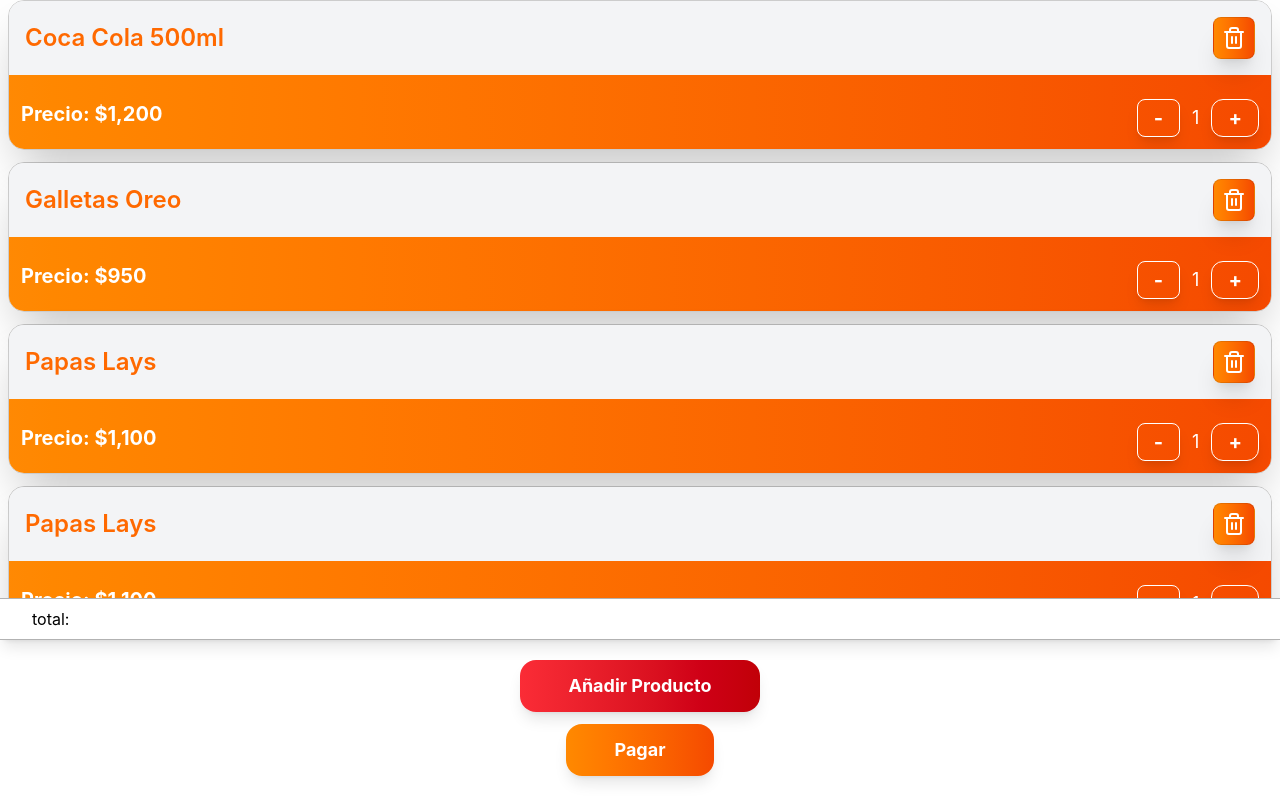
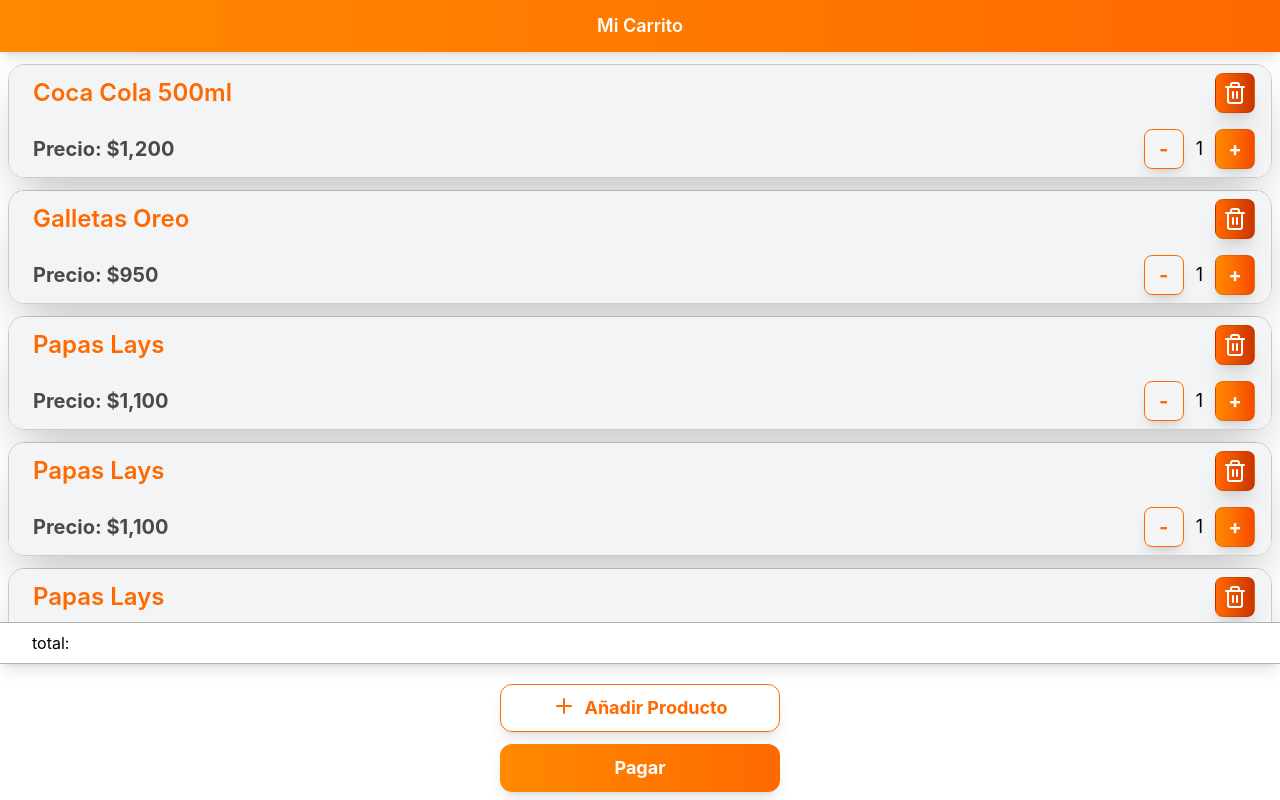
Before and after one commit to palavecino12/Zapi, a React (Vite) app in the folder frontend/: page /cart in a window 1280 px wide. Built offline with nearby package versions, Linux system fonts and the light colour scheme; what @zxing/browser would draw is missing.

Commit message:
actualizacion de los estilos de casi todos los componentes

```diff
--- a/frontend/src/cart/CartItem.tsx
+++ b/frontend/src/cart/CartItem.tsx
@@ -28,40 +28,43 @@
       <div className="rounded-2xl overflow-hidden shadow-2xl border border-black/20 w-full">
 
         {/* Parte superior */}
-        <div className="bg-gray-100 p-4 flex items-center justify-between">
+        <div className="bg-gray-100 p-2 flex items-center justify-between">
 
-          <h2 className="text-orange-500 text-2xl font-semibold">
+          <h2 className="text-orange-500 text-2xl font-semibold ml-4">
             {nombre}
           </h2>
 
           {/* boton para eliminar producto */}
-          <button className="bg-linear-to-r from-orange-400 to-orange-600 p-2 border border-black/10 rounded-lg shadow-xl active:scale-95 active:shadow-none">
+          <button className="h-10 w-10 mr-2 flex items-center justify-center bg-linear-to-r from-orange-500 to-orange-700 border
+                  border-black/10 rounded-lg shadow-xl active:scale-95 active:shadow-none">
             <Trash2 color="white" />
           </button>
 
         </div>
 
         {/* Parte inferior */}
-        <div className="bg-linear-to-r from-orange-400 to-orange-600 p-3 text-white flex items-center justify-between">
+        <div className="bg-gray-100 p-2 flex items-center justify-between">
 
-          <p className="text-xl font-bold mt-1">
+          <p className="text-black/70 text-xl font-bold ml-4">
             Precio: ${precio.toLocaleString()}
           </p>
 
           {/* Controles */}
-          <div className="flex items-center justify-between mt-3">
+          <div className="flex items-center justify-between">
 
-            <div className="flex items-center gap-3">
+            <div className="flex items-center gap-3 mr-2">
               <button
                 onClick={disminuirCant}
-                className="px-4 py-1 text-xl font-bold border border-white rounded-lg  shadow-lg active:scale-95 active:shadow-none">-
+                className="text-orange-500 h-10 w-10 flex items-center justify-center text-xl font-bold border
+                  border-orange-500 rounded-lg  shadow-lg active:scale-95 active:shadow-none">-
               </button>
 
-              <p className="text-lg">{contador}</p>
+              <p className="text-black text-lg">{contador}</p>
 
               <button
                 onClick={aumentarCant}
-                className="px-4 py-1 text-xl font-bold border border-white rounded-xl shadow-lg active:scale-95 active:shadow-none">+
+                className="h-10 w-10 flex items-center justify-center text-xl font-bold bg-linear-to-r from-orange-400 to-orange-600 border
+                  text-white border-black/10 rounded-lg shadow-lg active:scale-95 active:shadow-none">+
               </button>
             </div>
 
--- a/frontend/src/cart/CartList.tsx
+++ b/frontend/src/cart/CartList.tsx
@@ -12,7 +12,7 @@
 
 function CartList({ carrito }: Props) {
   return (
-    <div className="flex flex-col h-[80vh]">
+    <div className="flex flex-col h-[75vh]">
 
       {carrito.length === 0 ? (
         <p>El carrito está vacío</p>
--- a/frontend/src/components/Button.tsx
+++ b/frontend/src/components/Button.tsx
@@ -1,4 +1,5 @@
 import React from 'react';
+
 
 interface ButtonProps {
   variant?: 'primario' | 'secundario';
@@ -10,14 +11,14 @@
 
   const styles = {
     primario:
-      "text-white bg-gradient-to-r from-orange-400 to-orange-600",
+      "text-white bg-gradient-to-r from-orange-400 to-orange-500",
     secundario:
-      "text-white bg-gradient-to-r from-red-500 to-red-700 active:bg-gray-200",
+      "text-orange-500 border border-orange-500",
   };
 
   return (
     <button onClick={onClick}
-      className={`relative max-w-sm mx-auto px-12 py-3 text-lg font-bold rounded-2xl shadow-lg transition-all duration-150
+      className={`h-12 w-70 relative text-lg font-bold rounded-xl shadow-lg transition-all duration-150
         transform active:scale-95 ${styles[variant]}`}>
     {children}
     </button>
--- a/frontend/src/components/Header.tsx
+++ b/frontend/src/components/Header.tsx
@@ -0,0 +1,15 @@
+type Props = {
+    title?: string
+}
+
+function Header({ title = "Mi carrito" }: Props) {
+    return (
+        <div className="w-full bg-linear-to-r from-orange-400 to-orange-500 px-4 py-3 mb-3 shadow-lg">
+            <h2 className="text-white text-lg font-semibold flex center-items justify-center">
+                {title}
+            </h2>
+        </div>
+    )
+}
+
+export default Header
--- a/frontend/src/components/ScanInstruction.tsx
+++ b/frontend/src/components/ScanInstruction.tsx
@@ -6,14 +6,14 @@
 
   return (
     <div onClick={()=>{navigate("/product")}}
-    className="flex flex-col items-center justify-center p-8 bg-gray-50 dark:bg-slate-900 rounded-2xl shadow-lg max-w-sm mx-auto border border-gray-200 dark:border-slate-800">
+    className="flex flex-col items-center justify-center p-8 rounded-2xl shadow-xl max-w-sm mx-auto border border-gray-200 bg-white">
 
       {/* Cuadro del Scanner */}
-      <div className="relative w-56 h-56 bg-white dark:bg-slate-800 rounded-xl flex items-center justify-center overflow-hidden border-2 border-dashed border-gray-300 dark:border-slate-600">
+      <div className="relative w-56 h-56 bg-orange-300 rounded-xl flex items-center justify-center overflow-hidden border-2 border-dashed border-black/20 ">
 
         {/* Simulación codigo de Barrras */}
         <svg
-          className="w-40 h-40 text-gray-800 dark:text-gray-200"
+          className="w-40 h-40 text-orange-500"
           fill="currentColor"
           viewBox="0 0 100 50"
         >
@@ -31,33 +31,20 @@
         </svg>
 
         {/* Laser con animación */}
-        <div
-          className="absolute left-0 w-full h-1.5 bg-red-500 shadow-[0_0_12px_rgba(239,68,68,0.9)]"
-          style={{ animation: 'scan 2.5s ease-in-out infinite' }}
-        ></div>
+        <div className="absolute left-0 w-full h-1.5 bg-red-500 shadow-[0_0_12px_rgba(239,68,68,0.9)]"></div>
 
         {/* Bordes del scanner en cada esquina*/}
-        <div className="absolute top-2 left-2 w-6 h-6 border-t-4 border-l-4 border-gray-400 dark:border-slate-500 rounded-tl-lg"></div>
-        <div className="absolute top-2 right-2 w-6 h-6 border-t-4 border-r-4 border-gray-400 dark:border-slate-500 rounded-tr-lg"></div>
-        <div className="absolute bottom-2 left-2 w-6 h-6 border-b-4 border-l-4 border-gray-400 dark:border-slate-500 rounded-bl-lg"></div>
-        <div className="absolute bottom-2 right-2 w-6 h-6 border-b-4 border-r-4 border-gray-400 dark:border-slate-500 rounded-br-lg"></div>
+        <div className="absolute top-2 left-2 w-6 h-6 border-t-4 border-l-4 border-orange-500 rounded-tl-lg"></div>
+        <div className="absolute top-2 right-2 w-6 h-6 border-t-4 border-r-4 border-orange-500 rounded-tr-lg"></div>
+        <div className="absolute bottom-2 left-2 w-6 h-6 border-b-4 border-l-4 border-orange-500 rounded-bl-lg"></div>
+        <div className="absolute bottom-2 right-2 w-6 h-6 border-b-4 border-r-4 border-orange-500 rounded-br-lg"></div>
       </div>
 
-      {/* Estilos de animación embebidos para no tocar el tailwind.config */}
-      <style>{`
-        @keyframes scan {
-          0%, 100% { top: 10%; opacity: 0; }
-          10%, 90% { opacity: 1; }
-          50% { top: 90%; }
-        }
-      `}</style>
-
-
-      <h3 className="mt-6 text-xl font-bold text-gray-800 dark:text-gray-100">
+      <h3 className="mt-6 text-xl font-bold text-orange-500">
         Escaneá el producto
       </h3>
-      <p className="mt-2 text-sm text-center text-gray-500 dark:text-gray-400">
-        Centrá el código de barras dentro del recuadro para leerlo correctamente.
+      <p className="mt-2 text-sm text-center text-gray-500">
+        Centrá el código de barra con la linea roja.
       </p>
     </div>
   );
--- a/frontend/src/pages/client/ViewCart.tsx
+++ b/frontend/src/pages/client/ViewCart.tsx
@@ -1,12 +1,17 @@
 import { useNavigate } from "react-router-dom";
 import  CartList  from "../../cart/CartList";
 import { Button } from "../../components/Button";
+import { Plus } from 'lucide-react';
+import Header from "../../components/Header";
 
 export const ViewCart = () => {
   const navigate=useNavigate()
 
   return (
     <div className="flex flex-col items-center">
+
+      <Header title="Mi Carrito"/>
+
       <CartList
         carrito={[
           {
@@ -48,7 +53,7 @@
         ]}/>
 
       <div className="flex flex-col gap-3 mt-5">
-        <Button variant="secundario" onClick={()=>{navigate("/scan")}}>Añadir Producto</Button>
+        <Button variant="secundario" onClick={()=>{navigate("/scan")}}><div className="flex justify-center gap-2"><Plus />Añadir Producto</div></Button>
         <Button >Pagar</Button>
       </div>
     </div>
--- a/frontend/src/pages/client/ViewHome.tsx
+++ b/frontend/src/pages/client/ViewHome.tsx
@@ -1,16 +1,20 @@
-import {Button} from "../../components/Button";
+import { Button } from "../../components/Button";
 import { useNavigate } from "react-router-dom";
+import Header from "../../components/Header";
 
 
 
 const ViewHome = () => {
-  const navigate=useNavigate()
+  const navigate = useNavigate()
 
   return (
-    <div className="flex justify-center items-center h-screen">
-      <Button onClick={()=>navigate("/scan")}>
-        Añadir producto
-      </Button>
+    <div className="flex flex-col items-center h-screen">
+      <Header />
+      <div className="m-auto">
+        <Button onClick={() => navigate("/scan")}>
+          Añadir producto
+        </Button>
+      </div>
     </div>
   );
 };
--- a/frontend/src/pages/client/ViewInfo.tsx
+++ b/frontend/src/pages/client/ViewInfo.tsx
@@ -6,17 +6,16 @@
   const navigate=useNavigate()
 
   return (
-  <div className="flex flex-col items-center mt-20 gap-6">
+  <div className="flex flex-col items-center mt-50 gap-6">
 
     {/* Card */}
-    <ProductDetails nombre="Oreo" precio={1000} />
+    <ProductDetails nombre="galletas Oreo" precio={1000} />
 
     {/* Botones */}
-    <div className="flex gap-1 mt-50">
-
-        <Button onClick={()=>{navigate("/")}} variant="secundario">Cancelar</Button>
+    <div className="flex flex-col gap-3 mt-50">
 
         <Button onClick={()=>{navigate("/cart")}} variant="primario">Añadir</Button>
+        <Button onClick={()=>{navigate("/")}} variant="secundario">Cancelar</Button>
 
     </div>
 
--- a/frontend/src/pages/client/ViewScan.tsx
+++ b/frontend/src/pages/client/ViewScan.tsx
@@ -3,7 +3,7 @@
 
 export const ViewScan = () => {
   return (
-    <div className="min-h-screen flex flex-col bg-slate-800">
+    <div className="min-h-screen flex flex-col bg-orange-100">
 
       {/* Cámara */}
       <div className="w-full flex justify-center p-4">
--- a/frontend/src/pages/client/components/ProductDetails.tsx
+++ b/frontend/src/pages/client/components/ProductDetails.tsx
@@ -5,12 +5,15 @@
 
 const ProductDetails = ({ nombre, precio }: ProductDetailsProps) => {
   return (
-    <div className="border rounded-xl p-4 w-52 text-center shadow-md">
-      <h2 className="text-lg font-semibold mb-2">{nombre}</h2>
-      <p className="text-white font-bold text-xl bg-orange-500">
-        ${precio.toLocaleString()}
-      </p>
+    <div className="p-6 bg-orange-200 rounded-2xl">
+      <div className="border-2 border-dashed border-orange-600 rounded-xl p-10 text-center shadow-xl">
+        <h2 className="text-xl font-semibold mb-2">{nombre}</h2>
+        <p className="text-orange-500 font-semibold text-4xl">
+          ${precio.toLocaleString()}
+        </p>
+      </div>
     </div>
+
   );
 };
 
```
